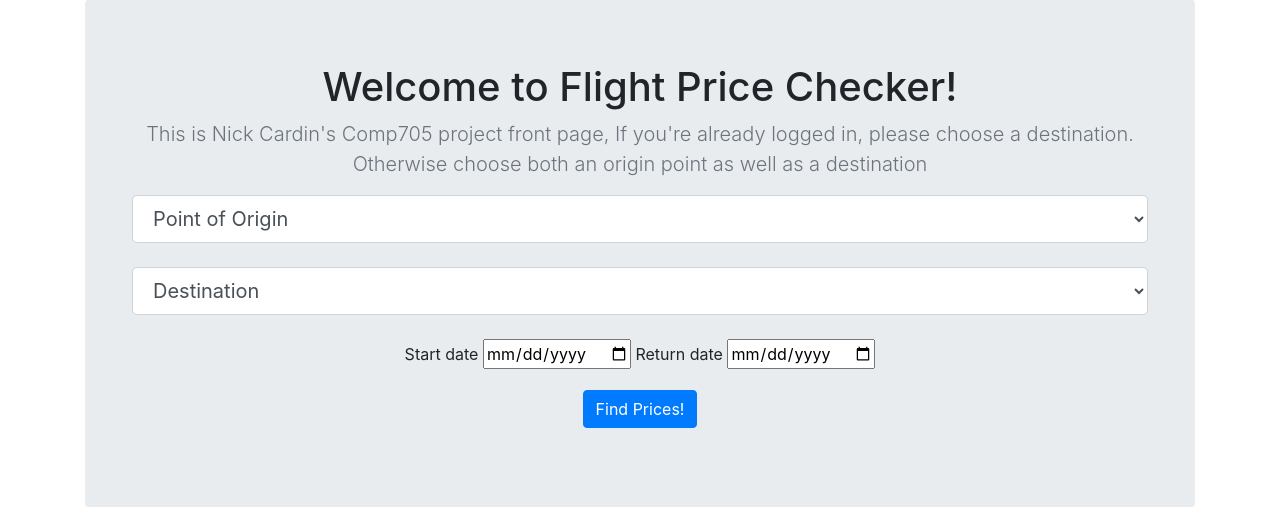
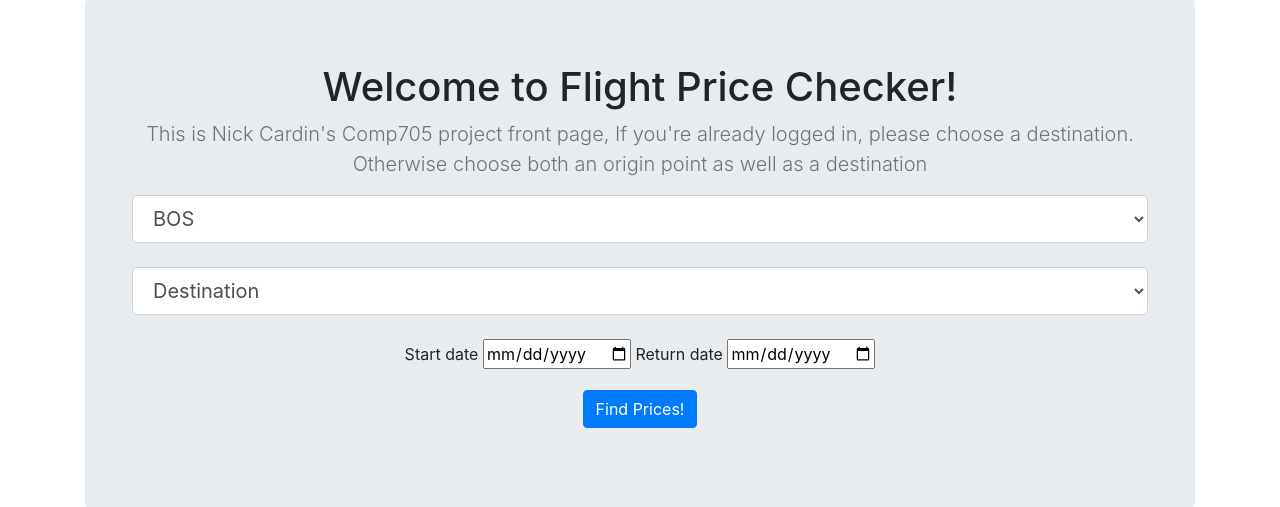
Before and after one commit to 2021-fall-comp-705-805/django-project-nwc1020, a Django app: page / in a window 1280 px wide. Shown: the part 61-568 px from the top of the page. Run offline with Django 3.2, Linux system fonts and the light colour scheme; the visitor is signed in with stand-in values (Sample User, id 1); some libraries are stand-ins or nearby versions.

Commit message:
finally found out why i couldnt set the value of the origin airport if someone was logged in automatically, turns out the variable user.defaultAirport was actually a full option tag and not just the value like i thought it was. after just grabbing the value from that variable it reliably sets the origin point if the user is logged in

```diff
--- a/flight/templates/pages/home.html
+++ b/flight/templates/pages/home.html
@@ -7,7 +7,8 @@
     <section class="jumbotron text-center">
         <div class="container">
             <h1 class="jumbotron-heading">Welcome to Flight Price Checker!</h1>
-            <p class="lead text-muted">This is Nick Cardin's Comp705 project front page, If you're already logged in, please choose a destination. Otherwise choose both an origin point as well as a destination</p>
+            <p class="lead text-muted">This is Nick Cardin's Comp705 project front page, If you're already logged in,
+             please choose a destination. Otherwise choose both an origin point as well as a destination</p>
             <p>
             <select class="form-control form-control-lg" id ='Origin'>
                 <option value='notvalid' hidden>Point of Origin</option>
@@ -20,7 +21,7 @@
             </select>
             {% if user.is_authenticated %}
                 <script>
-                    document.getElementById("Origin").options.selectedValue = {{user.defaultAirport}};
+                    document.getElementById("Origin").value = {{user.defaultAirport}}.value;
 
                 </script>
             {% else %}
```
